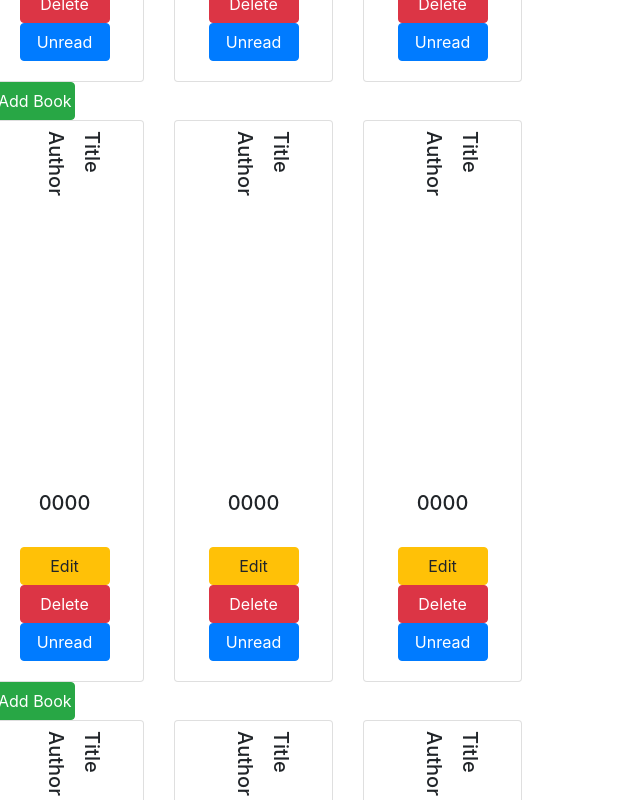
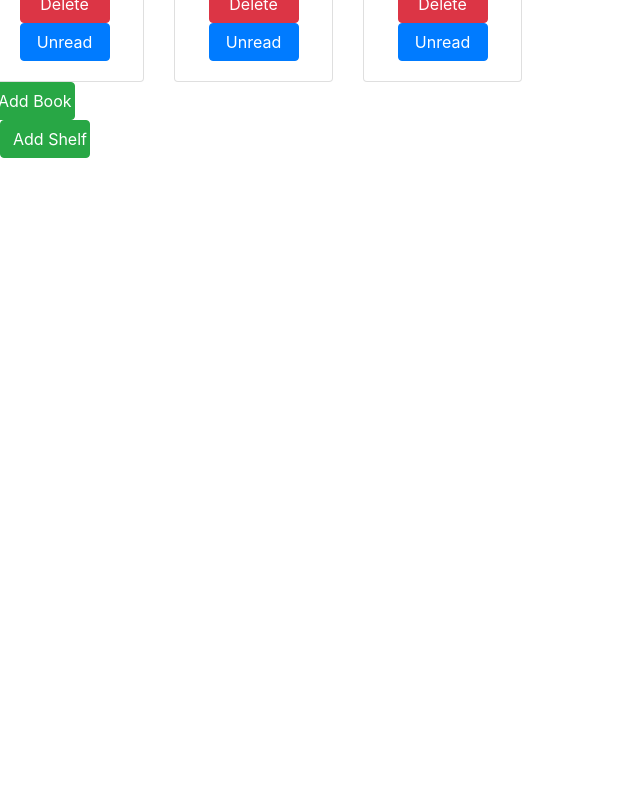
Before and after one commit to izzthegreat/myBooks, a React (Create React App) app in the folder my-books/: page /Bookshelf in a window 1280 px wide. Shown: the part 1080-1880 px from the top of the page, without its empty margins (0-640 px from the left). After the commit the page ends 1238 px from the top, so only its background shows below. Built offline with nearby package versions, Linux system fonts and the light colour scheme.

Commit message:
CLeaned up code. :)

```diff
--- a/my-books/src/App.js
+++ b/my-books/src/App.js
@@ -1,5 +1,5 @@
 import React from 'react';
-import { BrowserRouter, Route, Switch, NavLink } from "react-router-dom";
+import { BrowserRouter, Route} from "react-router-dom";
 import Home from "./Components/Home"
 import Bookshelf from "./Components/Bookshelf"
 
--- a/my-books/src/Components/Book.js
+++ b/my-books/src/Components/Book.js
@@ -42,18 +42,16 @@ class Book extends Component {
         this.props.deleteHandler(this.props.id);
     }
     render(){
-        let titleElement, authorElement, yearElement, genreElement, buttonArea, readButton;
+        let titleElement, authorElement, yearElement, buttonArea, readButton;
         if(this.state.editMode){
             titleElement = <textarea ref="titleContent" className="title-textarea" defaultValue={this.state.title}/>
             authorElement = <textarea ref="authorContent" className="author-textarea" defaultValue={this.state.author}/>
             yearElement = <textarea ref="yearContent" className="year-textarea" defaultValue={this.state.year}/>
-            genreElement = <textarea ref="genreContent" className="genre-textarea" defaultValue={this.state.genre}/>
             buttonArea = <div><button className="btn btn-info" onClick={this.handleSave.bind(this)}>Save</button></div>
         } else {
             titleElement = <h5>{this.state.title}</h5>
             authorElement = <h5>{this.state.author}</h5>
             yearElement = <h5>{this.state.year}</h5>
-            genreElement = <h5>{this.state.genre}</h5>
             buttonArea = <div><button className="btn btn-warning" onClick={this.handleEdit.bind(this)}>Edit</button><button className="btn btn-danger" onClick={this.handleDelete.bind(this)}>Delete</button></div>
             readButton = <button className="btn btn-primary" onClick={this.handleClick}>{this.state.isToggleOn ? 'Read' : 'Unread'}</button>
         }
--- a/my-books/src/Components/Bookshelf.js
+++ b/my-books/src/Components/Bookshelf.js
@@ -1,21 +1,12 @@
 import React, {Component} from 'react'
 import "../CSS/Bookshelf.css"
 import Shelf from './Shelf';
-import {NavLink} from 'react-router-dom'
 
 class Bookshelf extends Component{
     constructor(){
         super();
         this.state = {
             shelves: [
-                {
-                    genre: "Genre",
-                    id: performance.now()
-                },
-                {
-                    genre: "Genre",
-                    id: performance.now()
-                },
                 {
                     genre: "Genre",
                     id: performance.now()
--- a/my-books/src/Components/Shelf.js
+++ b/my-books/src/Components/Shelf.js
@@ -58,7 +58,7 @@ class Shelf extends Component{
                     <div className="row">
                     {
                         this.state.books.map(book => {
-                            return <Book id={book.id}deleteHandler={this.deleteBook.bind(this)}/>
+                            return <Book id={book.id} deleteHandler={this.deleteBook.bind(this)}/>
                         })
                     }
                     </div>
--- a/my-books/src/index.js
+++ b/my-books/src/index.js
@@ -1,6 +1,5 @@
 import React from 'react';
 import ReactDOM from 'react-dom';
-import Bookshelf from './Components/Bookshelf.js';
 import * as serviceWorker from './serviceWorker';
 import App from './App'
 
```
